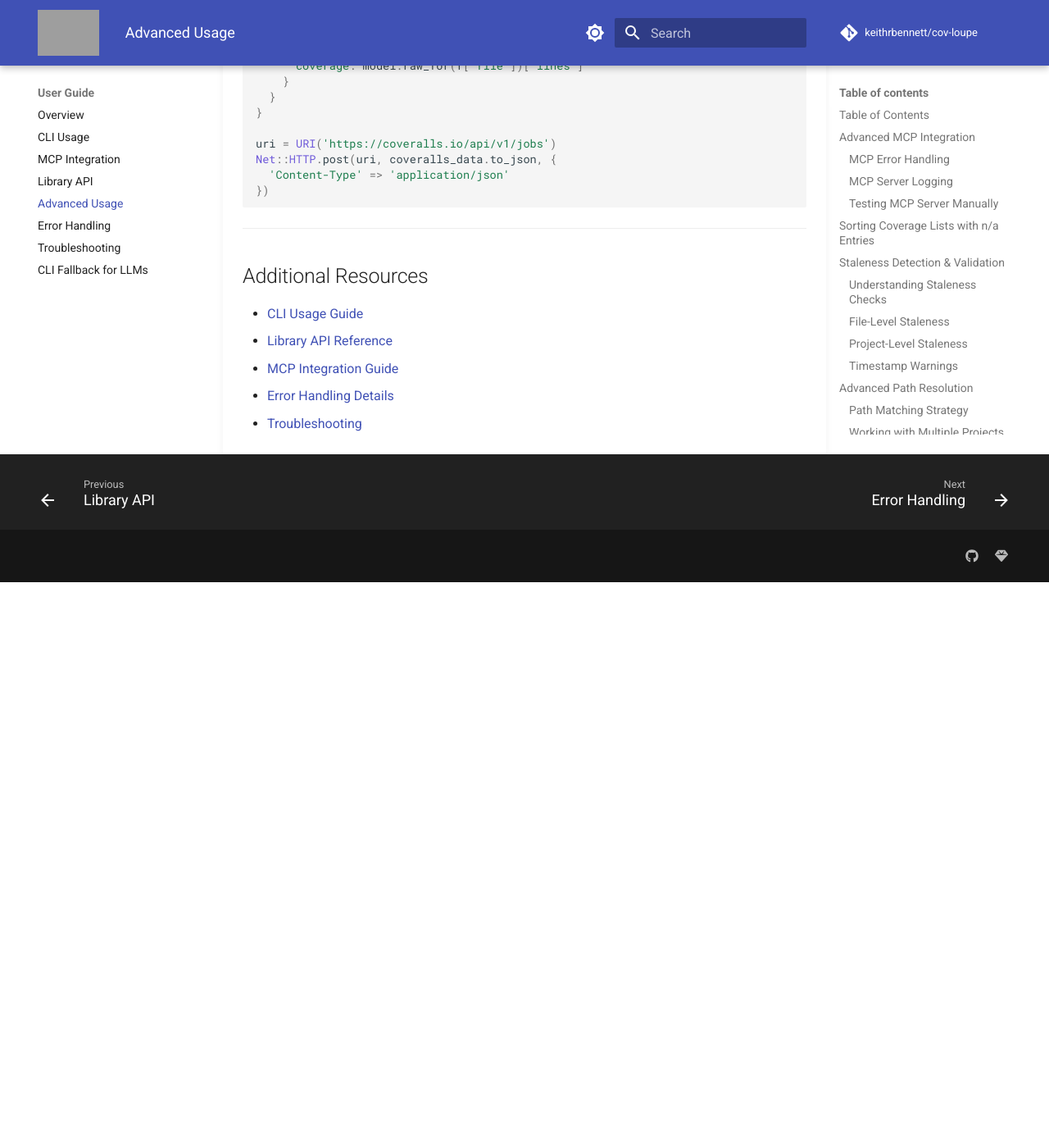
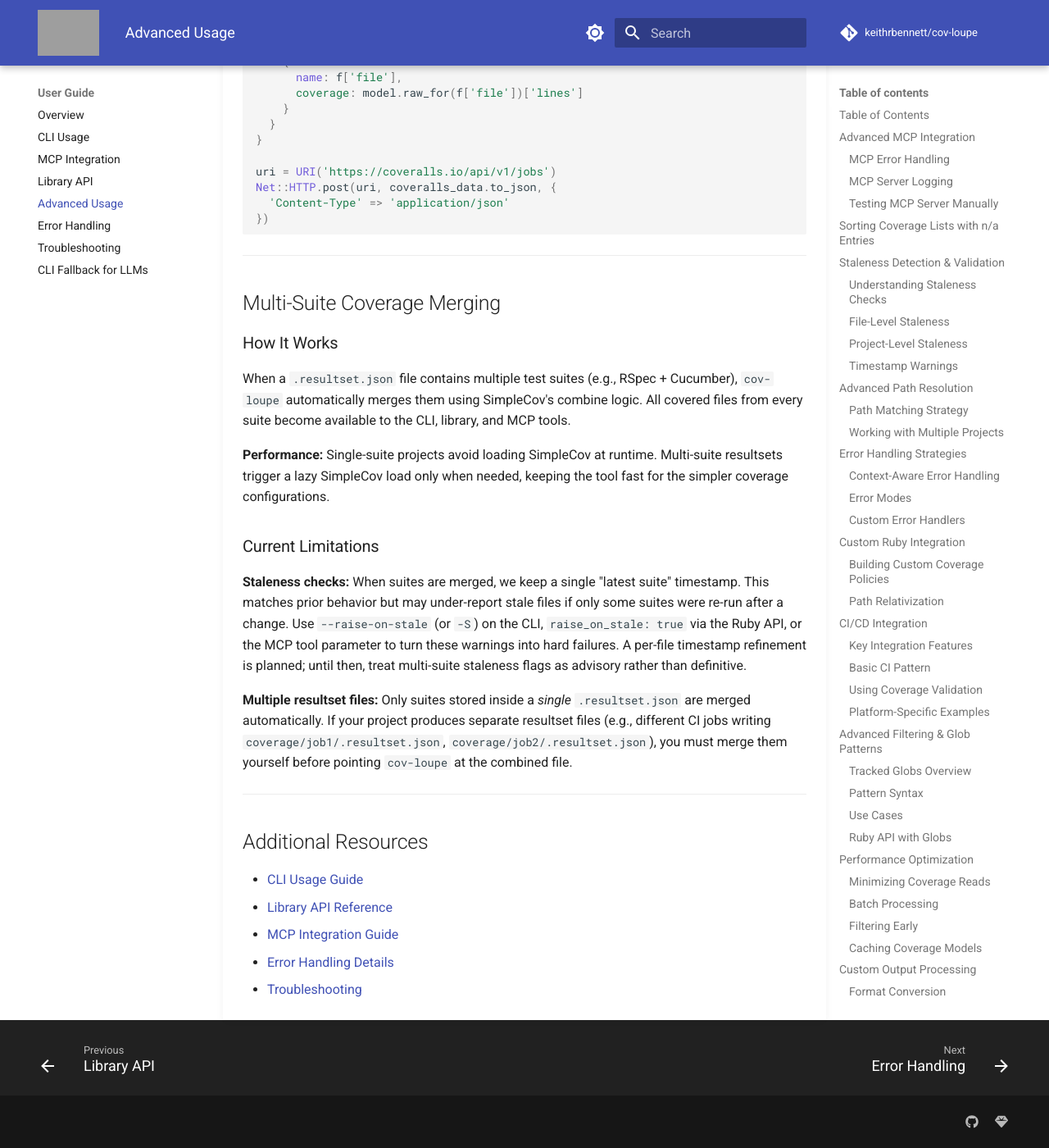
Before and after one commit to keithrbennett/simplecov-mcp, an MkDocs documentation site: the page built from docs/user/ADVANCED_USAGE.md, in a window 1280 px wide and 1400 px high, scrolled down 17341 px. Shown: the whole window at 82% size. Built offline with MkDocs 1.6.1 and Material for MkDocs 9.7.7, drawn with Linux system fonts in a browser that asks for light colours; comment, search, counter and statistics services are not loaded; before the commit the page ends 18051 px from its top, so only the background shows below that; some of the changed text lies outside the part shown; grey boxes are pictures that could not be loaded.

Commit message:
Move multi suite coverage documentation from readme to ADVANCED_USAGE.md.

```diff
--- a/docs/user/ADVANCED_USAGE.md
+++ b/docs/user/ADVANCED_USAGE.md
@@ -19,6 +19,7 @@
 - [Advanced Filtering & Glob Patterns](#advanced-filtering-glob-patterns)
 - [Performance Optimization](#performance-optimization)
 - [Custom Output Processing](#custom-output-processing)
+- [Multi-Suite Coverage Merging](#multi-suite-coverage-merging)
 
 ---
 
@@ -844,6 +845,22 @@ Net::HTTP.post(uri, coveralls_data.to_json, {
 
 ---
 
+## Multi-Suite Coverage Merging
+
+### How It Works
+
+When a `.resultset.json` file contains multiple test suites (e.g., RSpec + Cucumber), `cov-loupe` automatically merges them using SimpleCov's combine logic. All covered files from every suite become available to the CLI, library, and MCP tools.
+
+**Performance:** Single-suite projects avoid loading SimpleCov at runtime. Multi-suite resultsets trigger a lazy SimpleCov load only when needed, keeping the tool fast for the simpler coverage configurations.
+
+### Current Limitations
+
+**Staleness checks:** When suites are merged, we keep a single "latest suite" timestamp. This matches prior behavior but may under-report stale files if only some suites were re-run after a change. Use `--raise-on-stale` (or `-S`) on the CLI, `raise_on_stale: true` via the Ruby API, or the MCP tool parameter to turn these warnings into hard failures. A per-file timestamp refinement is planned; until then, treat multi-suite staleness flags as advisory rather than definitive.
+
+**Multiple resultset files:** Only suites stored inside a *single* `.resultset.json` are merged automatically. If your project produces separate resultset files (e.g., different CI jobs writing `coverage/job1/.resultset.json`, `coverage/job2/.resultset.json`), you must merge them yourself before pointing `cov-loupe` at the combined file.
+
+---
+
 ## Additional Resources
 
 - [CLI Usage Guide](CLI_USAGE.md)
```
Also changed, not shown: README.md (+2 -12 lines).
